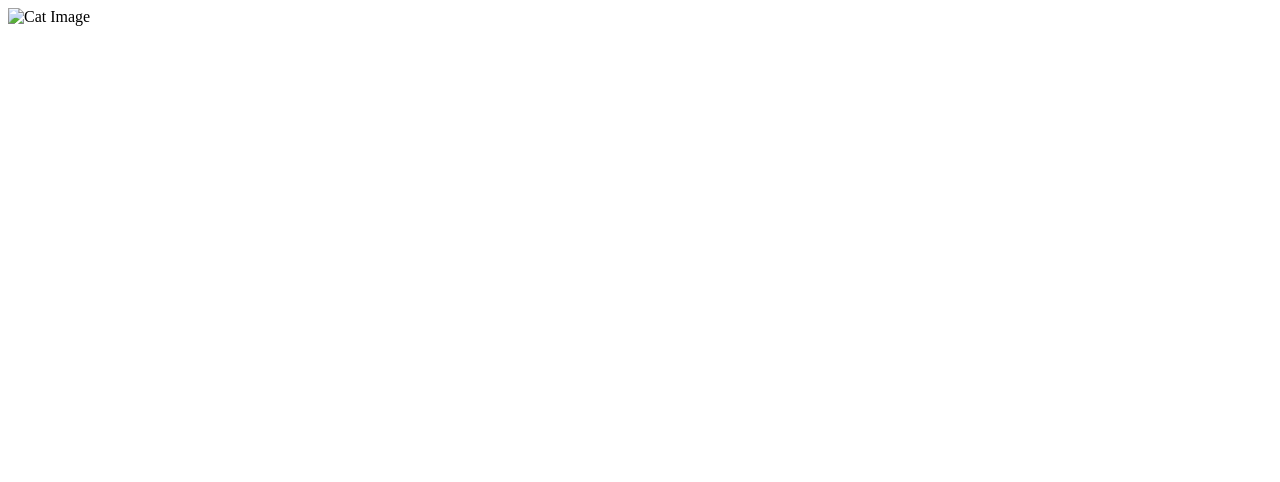
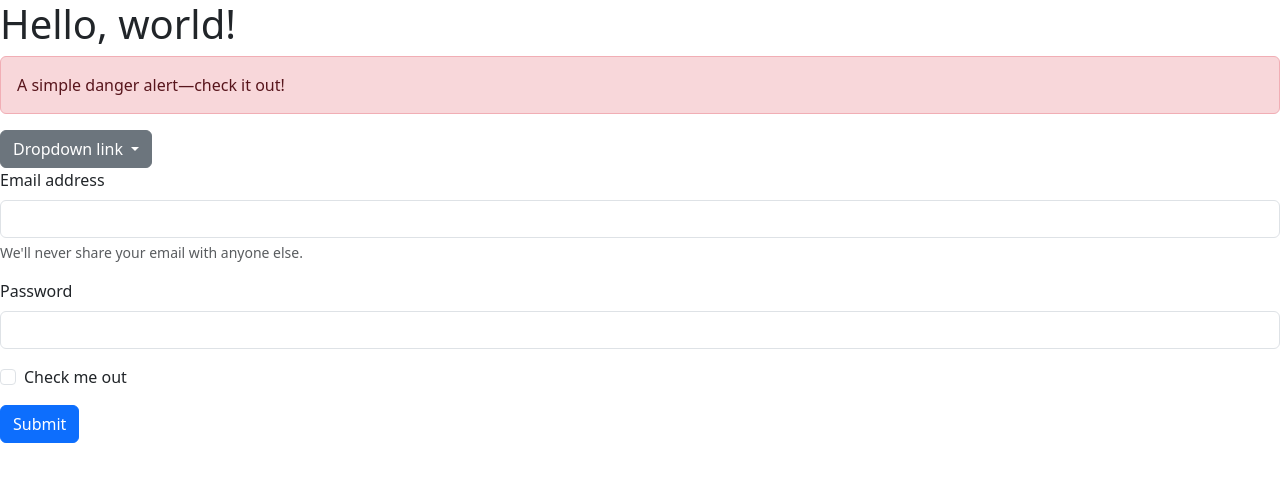
Before and after one commit to DemonRocky/demonrocky.github.io, a plain HTML site: page index.html in a window 1280 px wide. Drawn offline with nearby package versions, Linux system fonts and the light colour scheme.

Commit message:
Update index.html

```diff
--- a/index.html
+++ b/index.html
@@ -1,10 +1,49 @@
-<!DOCTYPE html>
-<html lang="en"
-<head>
-    <title>Image!</title>
-</head>
-<body>
-    <img src="cat.jpg" alt="Cat Image" width="800" height="800">
+<!doctype html>
+<html lang="en">
+  <head>
+    <meta charset="utf-8">
+    <meta name="viewport" content="width=device-width, initial-scale=1">
+    <title>Bootstrap demo</title>
+    <link href="https://cdn.jsdelivr.net/npm/bootstrap@5.3.3/dist/css/bootstrap.min.css" rel="stylesheet" integrity="sha384-QWTKZyjpPEjISv5WaRU9OFeRpok6YctnYmDr5pNlyT2bRjXh0JMhjY6hW+ALEwIH" crossorigin="anonymous">
+  </head>
+  <body>
+    <h1>Hello, world!</h1>
 
-</body>
+    <div class="alert alert-danger" role="alert">
+        A simple danger alert—check it out!
+      </div>
+
+      <div class="dropdown">
+        <a class="btn btn-secondary dropdown-toggle" href="#" role="button" data-bs-toggle="dropdown" aria-expanded="false">
+          Dropdown link
+        </a>
+
+        <ul class="dropdown-menu">
+          <li><a class="dropdown-item" href="#">Action</a></li>
+          <li><a class="dropdown-item" href="#">Another action</a></li>
+          <li><a class="dropdown-item" href="#">Something else here</a></li>
+        </ul>
+      </div>
+
+
+      <form>
+        <div class="mb-3">
+          <label for="exampleInputEmail1" class="form-label">Email address</label>
+          <input type="email" class="form-control" id="exampleInputEmail1" aria-describedby="emailHelp">
+          <div id="emailHelp" class="form-text">We'll never share your email with anyone else.</div>
+        </div>
+        <div class="mb-3">
+          <label for="exampleInputPassword1" class="form-label">Password</label>
+          <input type="password" class="form-control" id="exampleInputPassword1">
+        </div>
+        <div class="mb-3 form-check">
+          <input type="checkbox" class="form-check-input" id="exampleCheck1">
+          <label class="form-check-label" for="exampleCheck1">Check me out</label>
+        </div>
+        <button type="submit" class="btn btn-primary">Submit</button>
+      </form>
+
+
+    <script src="https://cdn.jsdelivr.net/npm/bootstrap@5.3.3/dist/js/bootstrap.bundle.min.js" integrity="sha384-YvpcrYf0tY3lHB60NNkmXc5s9fDVZLESaAA55NDzOxhy9GkcIdslK1eN7N6jIeHz" crossorigin="anonymous"></script>
+  </body>
 </html>
```
